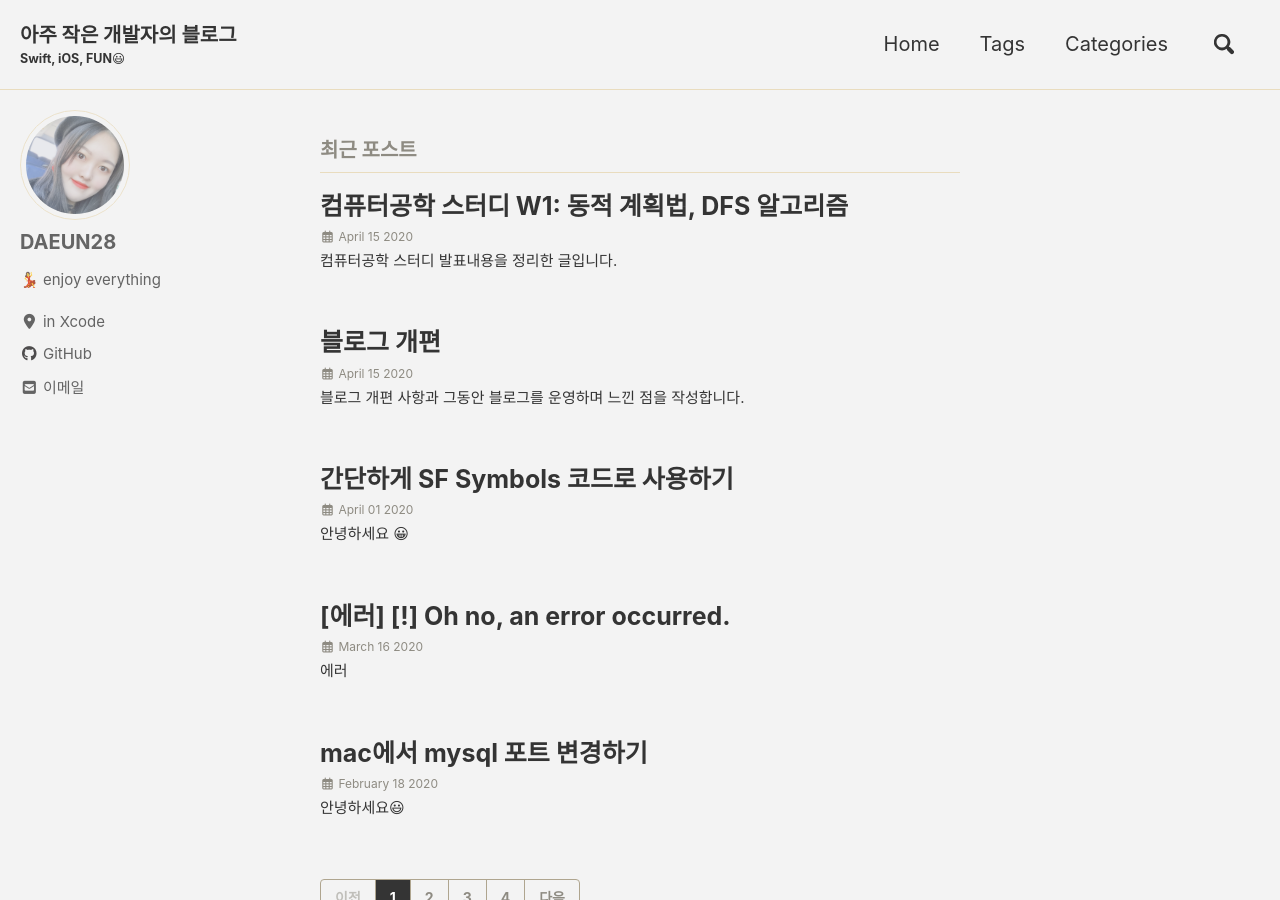
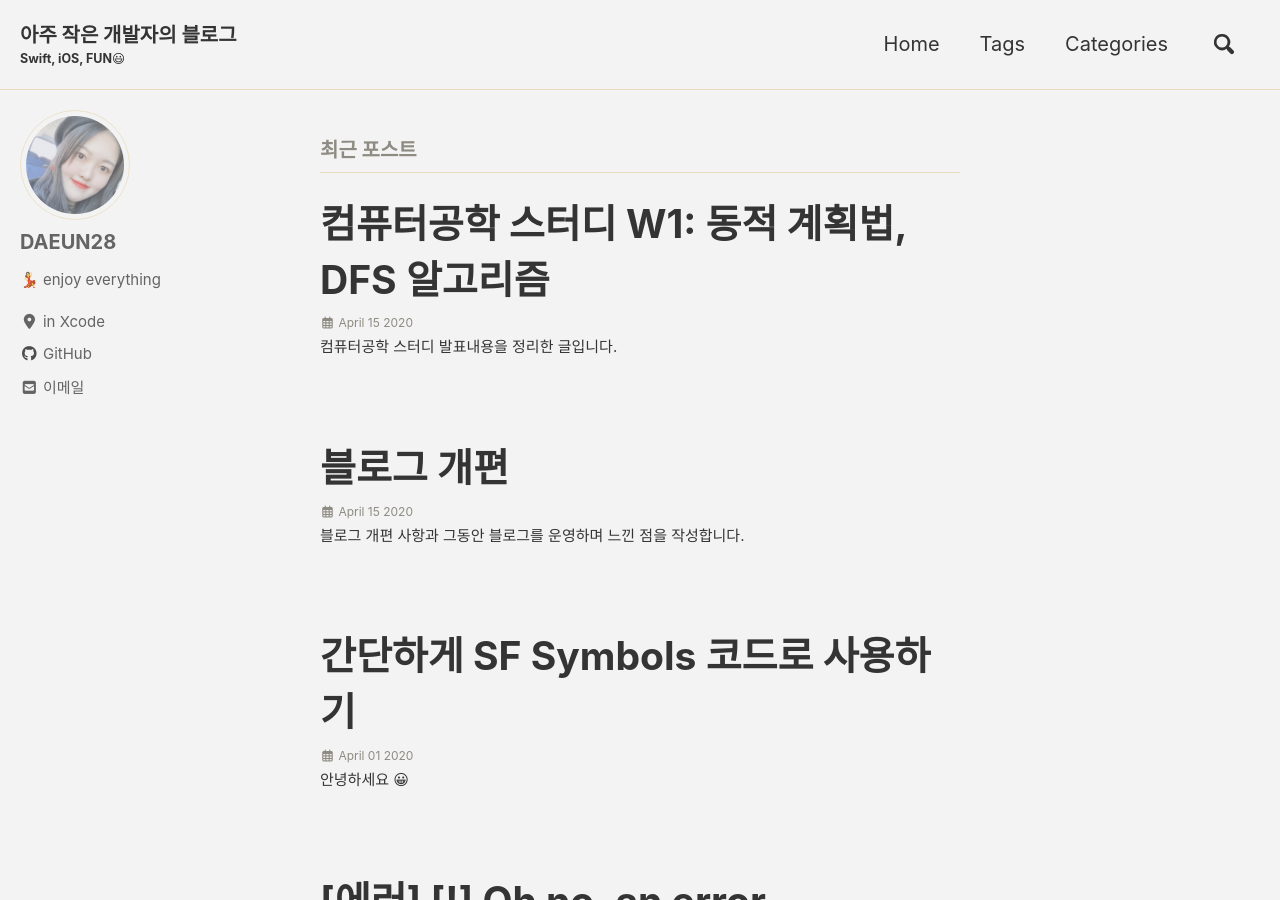
Before and after one commit to DAEUN28/DAEUN28.github.io, a Jekyll site: the page built from index.html, in a window 1280 px wide and 900 px high. Built offline with Jekyll 4.4.1, drawn with Linux system fonts in a browser that asks for light colours; cached includes are drawn as plain includes; nearby versions of some CDN libraries; the list of posts is cut into pages by our own code; comment, search, counter and statistics services are not loaded.

Commit message:
Update _base.scss

```diff
--- a/_sass/minimal-mistakes/_base.scss
+++ b/_sass/minimal-mistakes/_base.scss
@@ -35,23 +35,23 @@ h6 {
 
 h1 {
   margin-top: 0;
+  font-size: $type-size-1;
+}
+
+h2 {
+  font-size: $type-size-2;
+}
+
+h3 {
   font-size: $type-size-3;
 }
 
-h2 {
+h4 {
   font-size: $type-size-4;
 }
 
-h3 {
+h5 {
   font-size: $type-size-5;
-}
-
-h4 {
-  font-size: $type-size-6;
-}
-
-h5 {
-  font-size: $type-size-6;
 }
 
 h6 {
```
